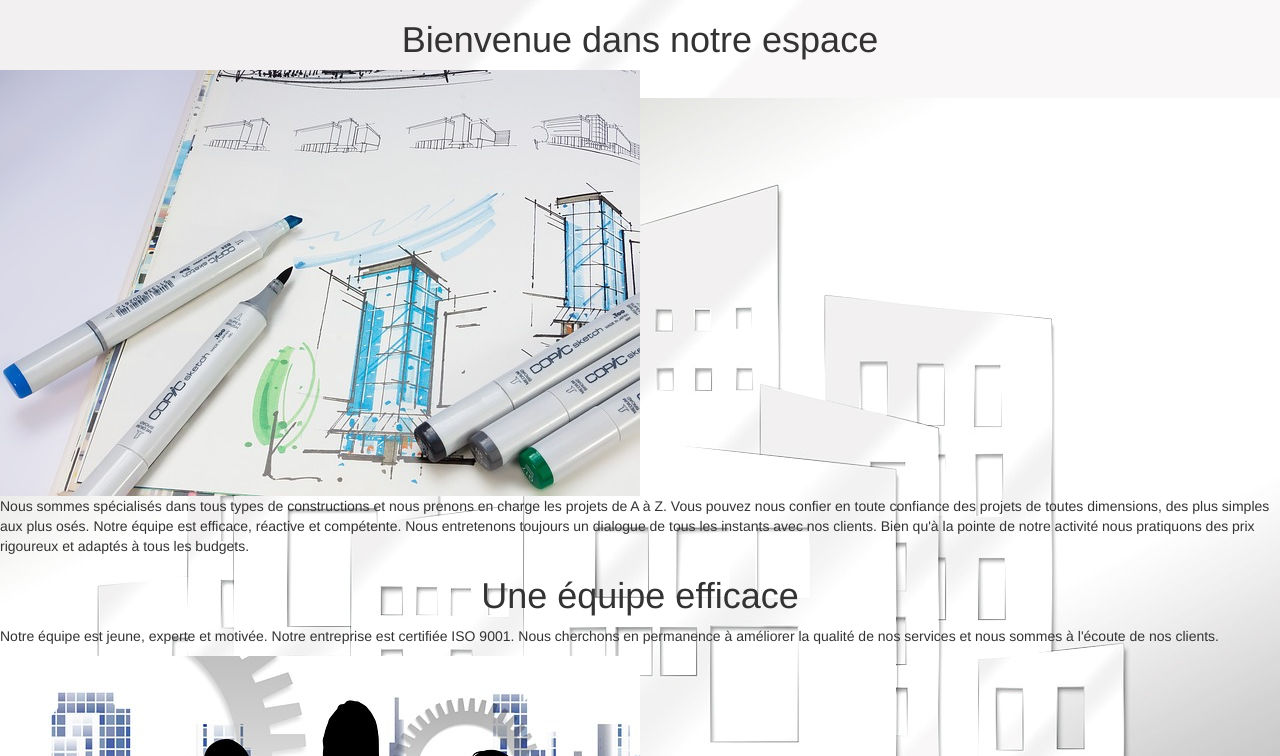
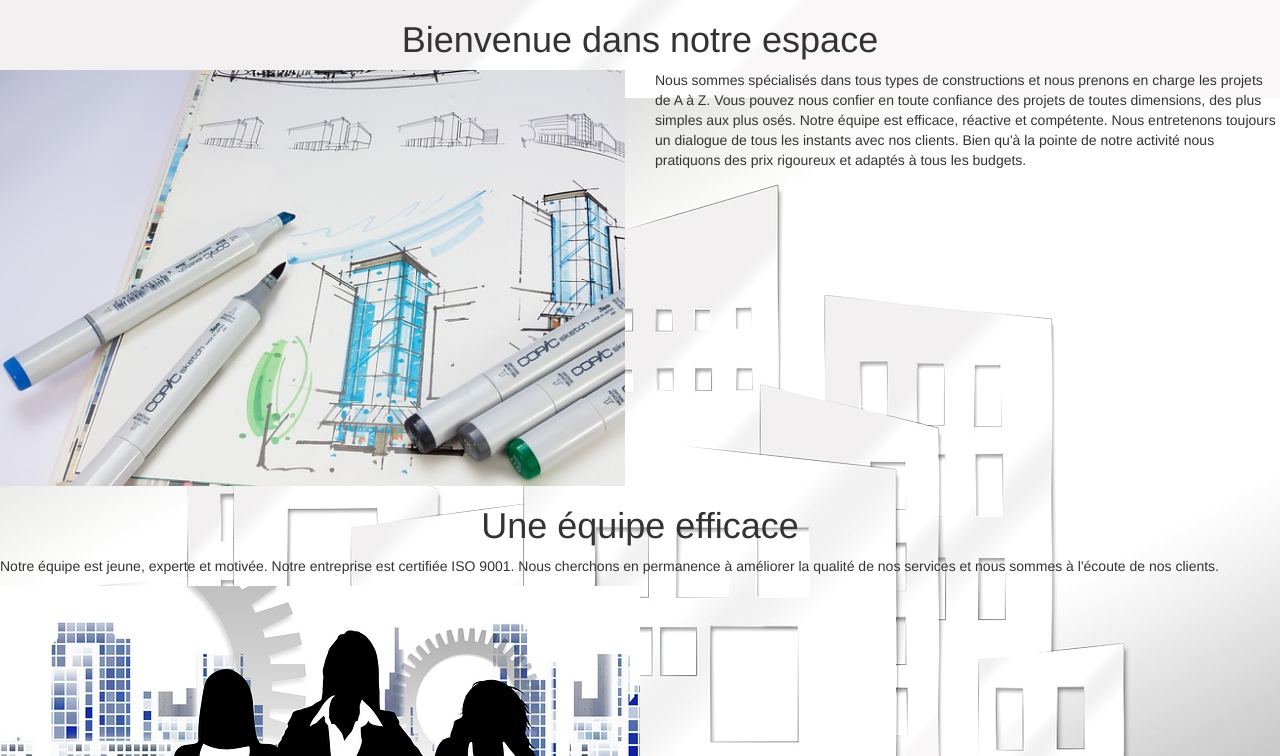
Before and after one commit to Stefra/TP2_Bootstrap, a plain HTML site: page index.html in a window 1280 px wide. Shown: the part 807-1563 px from the top of the page. Drawn offline with nearby package versions, Linux system fonts and the light colour scheme.

Commit message:
Mise en place du premier bloc

```diff
--- a/index.html
+++ b/index.html
@@ -63,10 +63,22 @@
     ============================================================== -->
     <!-- CORPS
     ============================================================== -->
+
+    <!--
+    ============================================================== -->
+    <!-- PREMIER BLOC
+    ============================================================== -->
     <h1 class="text-center">Bienvenue dans notre espace</h1>
-    <img src="assets/img/accueil.jpg" alt="Accueil">
-    <p>Nous sommes spécialisés dans tous types de constructions et nous prenons en charge les projets de A à Z. Vous pouvez nous confier en toute confiance des projets de toutes dimensions, des plus simples aux plus osés. Notre équipe est efficace, réactive et compétente. Nous entretenons toujours un dialogue de tous les instants avec nos clients. Bien qu'à la pointe de notre activité nous pratiquons des prix rigoureux et adaptés à tous les budgets.</p>
 
+    <section class="row">
+      <img src="assets/img/accueil.jpg" alt="Accueil" class="col-lg-6">
+      <p class="col-lg-6">Nous sommes spécialisés dans tous types de constructions et nous prenons en charge les projets de A à Z. Vous pouvez nous confier en toute confiance des projets de toutes dimensions, des plus simples aux plus osés. Notre équipe est efficace, réactive et compétente. Nous entretenons toujours un dialogue de tous les instants avec nos clients. Bien qu'à la pointe de notre activité nous pratiquons des prix rigoureux et adaptés à tous les budgets.</p>
+    </section>
+
+    <!--
+    ============================================================== -->
+    <!-- SECOND BLOC
+    ============================================================== -->
     <h1 class="text-center">Une équipe efficace</h1>
     <p>Notre équipe est jeune, experte et motivée. Notre entreprise est certifiée ISO 9001. Nous cherchons en permanence à améliorer la qualité de nos services et nous sommes à l'écoute de nos clients.</p>
     <img src="assets/img/equipe.jpg" alt="Equipe">
```
